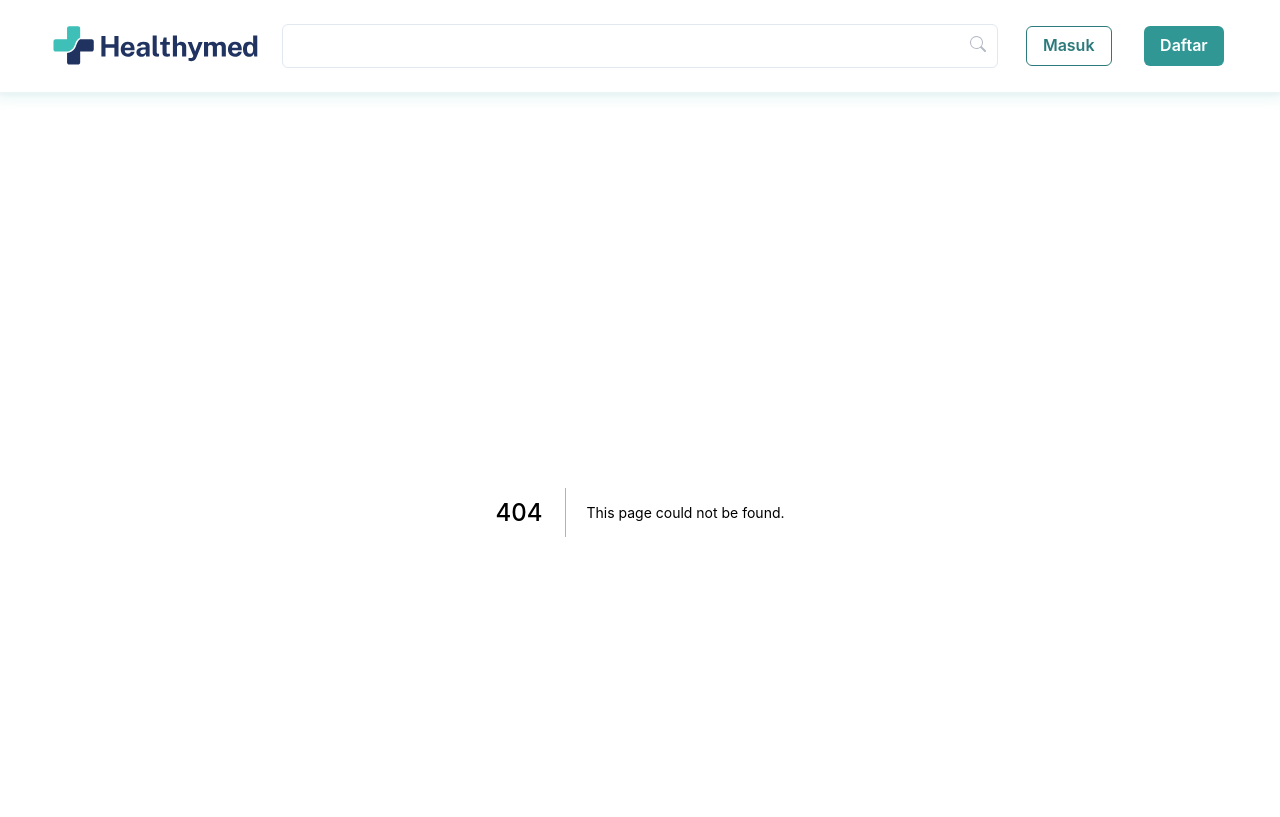
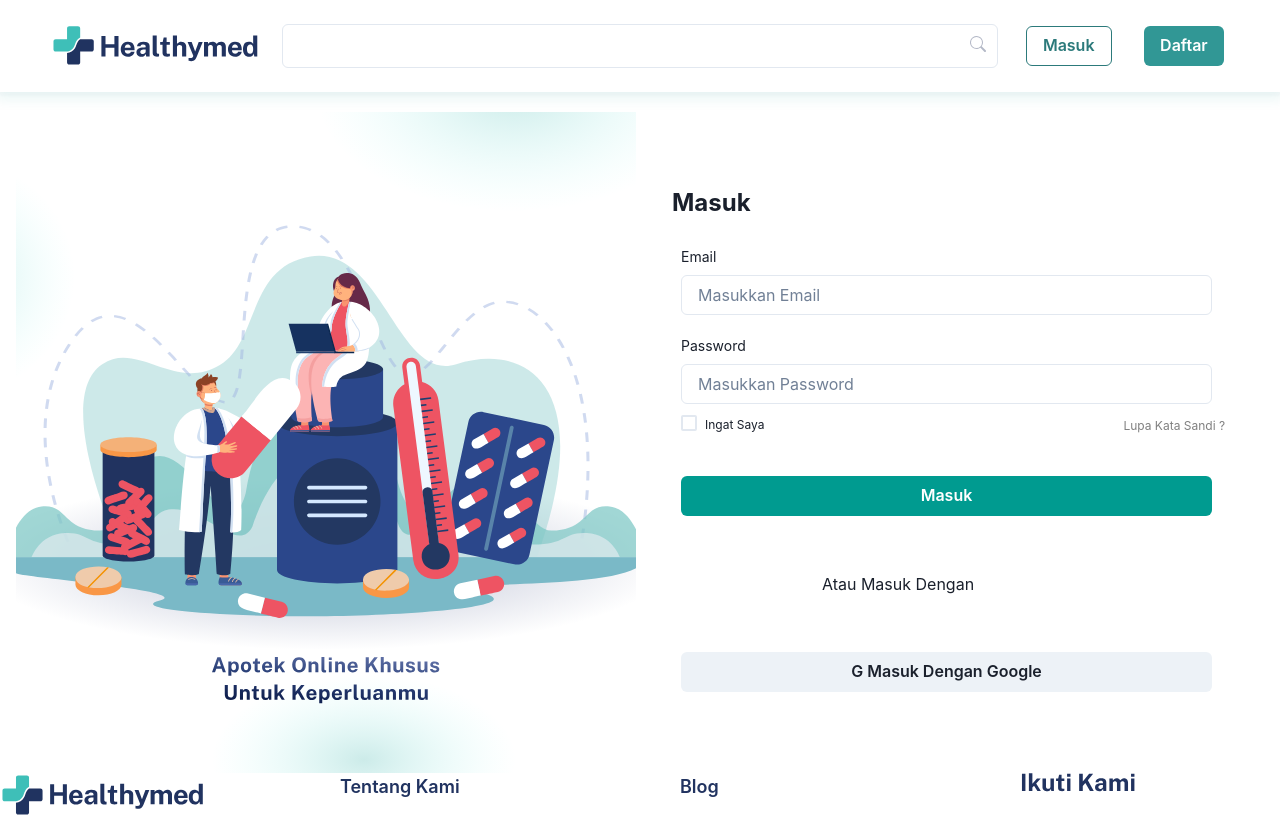
Before and after one commit to purwadhikafullstack/jcwd-2002-03-fe, a Next.js app: page /admin-login in a window 1280 px wide. Before the commit this address had no page. Shown: the top 817 px of the page. Built offline with nearby package versions, Linux system fonts and the light colour scheme.

Commit message:
feat: added admin login page (#3)

```diff
--- /dev/null
+++ b/src/component/LeftSectionAdminLogin.jsx
@@ -0,0 +1,11 @@
+import { Heading, Stack, Img, Container, Box } from "@chakra-ui/react"
+
+const LeftSectionAdminLogin = () => {
+    return (
+        <Stack>
+            <Img src="loginAdminLogo.svg" />
+        </Stack>
+    )
+}
+
+export default LeftSectionAdminLogin
--- /dev/null
+++ b/src/component/RightSectionAdminLogin.jsx
@@ -0,0 +1,86 @@
+import {
+  Box,
+  Button,
+  Checkbox,
+  color,
+  Heading,
+  Input,
+  Stack,
+  Text,
+} from "@chakra-ui/react";
+
+const RightSectionAdminLogin = () => {
+  return (
+    <Stack>
+      <Heading>
+        <Text ml="28px" mt="77px" fontSize="24px">
+          Masuk
+        </Text>
+      </Heading>
+      <Box>
+        <Text ml="37px" mt="20px" fontSize="14px">
+          Email
+        </Text>
+        <Input
+          mt="2"
+          ml="37px"
+          w="531px"
+          placeholder="Masukkan Email"
+          htmlSize="531px"
+        />
+
+        <Text ml="37px" mt="20px" fontSize="14px">
+          Password
+        </Text>
+        <Input
+          mt="2"
+          ml="37px"
+          w="531px"
+          placeholder="Masukkan Password"
+          htmlSize="531px"
+        />
+      </Box>
+
+      <Box>
+        <Checkbox ml="37px">
+          <Text mt="1" fontSize="12px">
+            Ingat Saya
+          </Text>
+        </Checkbox>
+        <Text ml="359px" as="span" color="gray" fontSize="12px" _hover={{ cursor:"pointer" }}>
+          Lupa Kata Sandi ?
+        </Text>
+      </Box>
+
+      <Box>
+        <Button
+          color="white"
+          background="#009B90"
+          mt="8"
+          ml="37px"
+          w="531px"
+          _hover={{
+            background: "#009B90",
+            color: "gray.300",
+          }}
+        >
+          Masuk
+        </Button>
+      </Box>
+
+      <Box>
+          <Text mt="12" mr="28" textAlign="center">Atau Masuk Dengan</Text>
+      </Box>
+
+      <Box>
+          <Button
+          ml="37px"
+          w="531px"
+          mt="12">
+            G Masuk Dengan Google</Button>
+      </Box>
+    </Stack>
+  );
+};
+
+export default RightSectionAdminLogin;
--- /dev/null
+++ b/src/pages/admin-login.jsx
@@ -0,0 +1,19 @@
+import { Center, Container, SimpleGrid } from "@chakra-ui/react"
+import LeftSectionAdminLogin from "component/LeftSectionAdminLogin"
+import RightSectionAdminLogin from "component/RightSectionAdminLogin"
+
+const AdminLogin = () => {
+    return (
+        <Container
+        height="full"
+        as={SimpleGrid}
+        maxW="full"
+        columns={{ base: 2, md: 2 }}
+        spacing={{ base: 1, md: 2 }}>
+            <LeftSectionAdminLogin />
+            <RightSectionAdminLogin />
+        </Container>
+    )
+}
+
+export default AdminLogin
```
Also changed, not shown: public/loginAdminLogo.svg (added).
